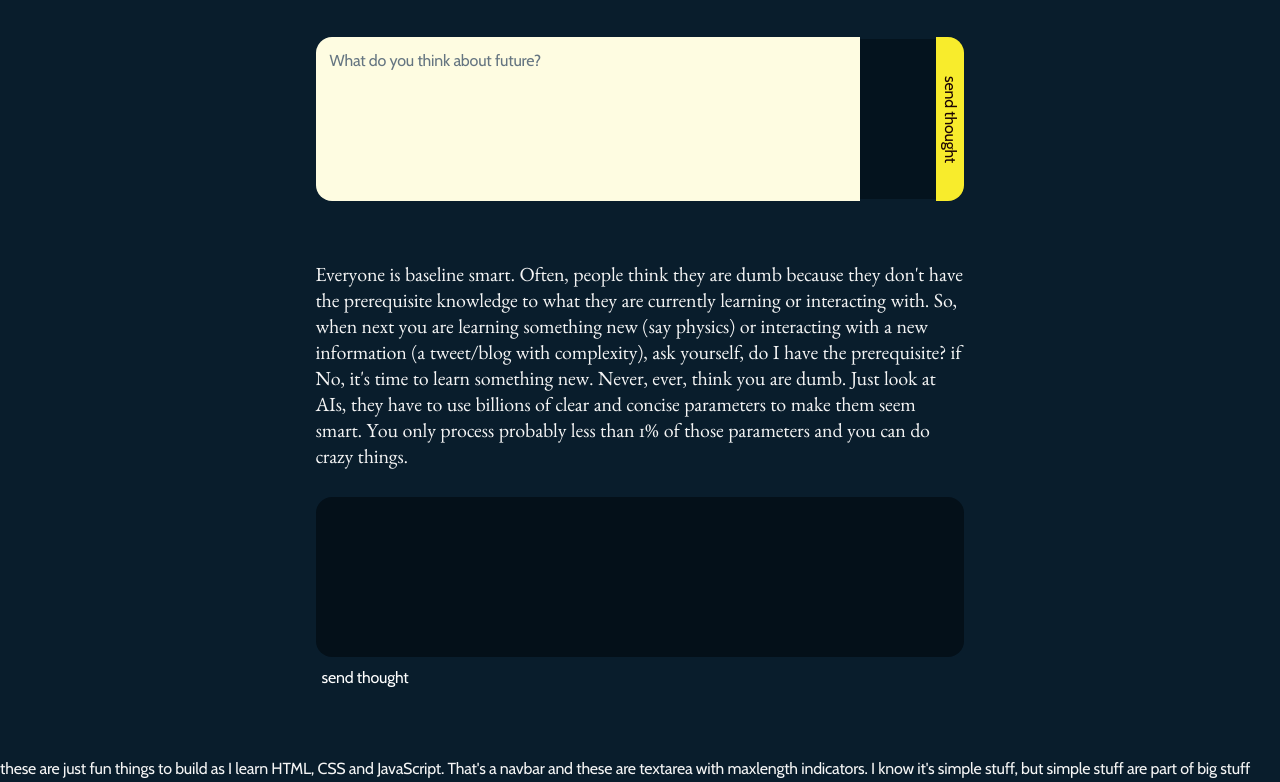
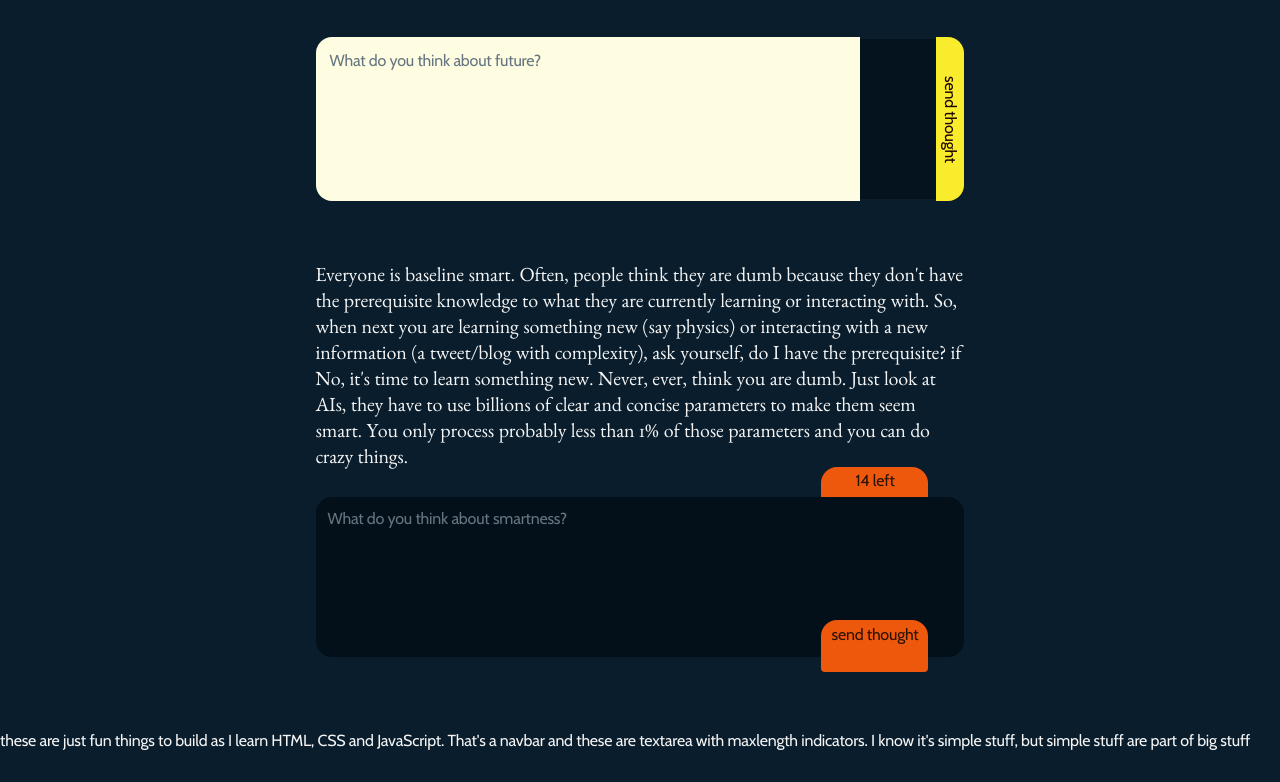
Before and after one commit to olxrunfxmi/maxlength-ui, a plain HTML site: page index.html in a window 1280 px wide. Shown: the part 1223-2005 px from the top of the page. After the commit the page ends 1977 px from the top, so only its background shows below. Drawn offline with nearby package versions, Linux system fonts and the light colour scheme.

Commit message:
Create layout for maxlength ui example 3

```diff
--- a/index.css
+++ b/index.css
@@ -243,6 +243,28 @@
 			writing-mode: vertical-rl;
 			border-radius: 0 var(--radius-m) var(--radius-m) 0;
 			margin-inline: -2px;
+
+			&:hover {
+				background: var(--grey-yellow);
+				color: var(--black-darkorange);
+			}
+		}
+
+		&.type-3 {
+			padding-inline: var(--spacing-s);
+			padding-block: var(--spacing-tiny) var(--spacing-l);
+			background: var(--accent-oranger);
+			color: var(--black-darkorange);
+			border-radius: var(--radius-m) var(--radius-m) var(--radius-s)
+				var(--radius-s);
+
+			position: absolute;
+			right: 36px;
+			bottom: calc(var(--spacing-xs) * -1);
+
+			&:focus {
+				outline: 2px solid var(--accent-orange);
+			}
 		}
 	}
 
@@ -350,5 +372,29 @@
 				}
 			}
 		}
+
+		&.area-3 {
+			textarea {
+				&:active,
+				&:focus {
+					outline: 2px solid var(--accent-oranger);
+				}
+			}
+
+			.indicator {
+				display: inline-block;
+				width: 107px;
+				text-align: center;
+				padding-inline: var(--spacing-s);
+				padding-block: var(--spacing-tiny) var(--spacing-xxs);
+				background: var(--accent-oranger);
+				color: var(--black-darkorange);
+				border-radius: var(--radius-m) var(--radius-m) 0 0;
+
+				position: absolute;
+				top: -30px;
+				right: 36px;
+			}
+		}
 	}
 }
--- a/index.html
+++ b/index.html
@@ -118,10 +118,10 @@
             concise parameters to make them seem smart. You only process probably less than 1% of those parameters and
             you can do
             crazy things.</p>
-        <div class="input-area">
-            <div class="indicator"></div>
-            <textarea name="" id=""></textarea>
-            <button class="btn">send thought</button>
+        <div class="input-area area-3">
+            <div class="indicator">14 left</div>
+            <textarea name="" id="">What do you think about smartness?</textarea>
+            <button class="btn type-3">send thought</button>
         </div>
     </main>
     <footer class="footer">
```
